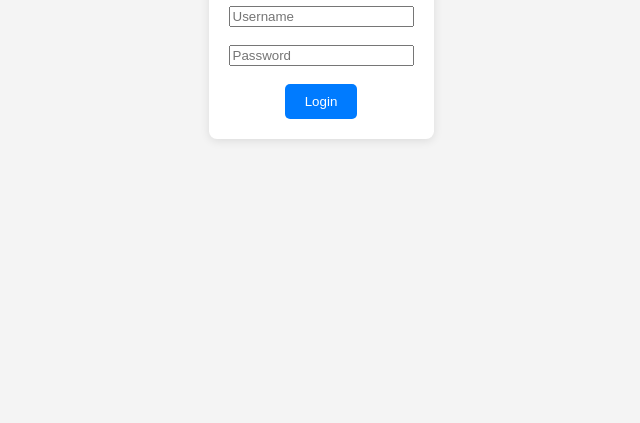
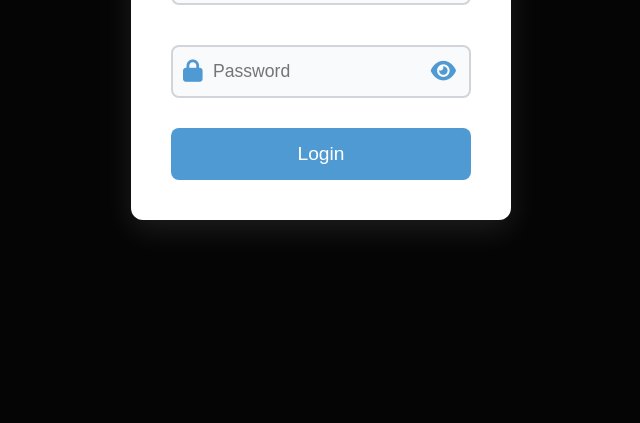
Before and after one commit to RerezzOfficial/new-apis, a website: page public/index.html in a window 1280 px wide. Shown: the part 377-800 px from the top of the page, without its empty margins (319-959 px from the left). Drawn offline with Linux system fonts and the light colour scheme.

Commit message:
Update index.html

```diff
--- a/public/index.html
+++ b/public/index.html
@@ -4,42 +4,177 @@
     <meta charset="UTF-8">
     <meta name="viewport" content="width=device-width, initial-scale=1.0">
     <title>Login</title>
+    <!-- Link Font Awesome CSS -->
+    <link href="https://cdnjs.cloudflare.com/ajax/libs/font-awesome/6.0.0-beta3/css/all.min.css" rel="stylesheet">
+
     <style>
-        body {
-            font-family: Arial, sans-serif;
+        /* Reset and basic layout */
+        * {
             margin: 0;
             padding: 0;
+            box-sizing: border-box;
+        }
+
+        body {
+            font-family: 'Segoe UI', Tahoma, Geneva, Verdana, sans-serif;
+            background: #050505;
             display: flex;
             justify-content: center;
             align-items: center;
-            height: 100vh;
-            background: #f4f4f4;
+            min-height: 100vh;
+            padding: 20px;
         }
+
         .container {
+            background-color: #ffffff;
+            padding: 40px;
+            width: 100%;
+            max-width: 380px;
+            border-radius: 12px;
+            box-shadow: 0 10px 30px rgba(255, 255, 255, 0.1);
             text-align: center;
-            background: white;
-            padding: 20px;
+            transition: all 0.3s ease-in-out;
+        }
+
+        h1 {
+            font-size: 2.5em;
+            color: #2d3748;
+            margin-bottom: 20px;
+            font-weight: 600;
+        }
+
+        /* Input field styles */
+        .input-container {
+            position: relative;
+            width: 100%;
+            margin-bottom: 20px;
+        }
+
+        input[type="text"], input[type="password"] {
+            width: 100%;
+            padding: 14px 40px;
+            margin: 10px 0;
+            border: 2px solid #d1d5db;
             border-radius: 8px;
-            box-shadow: 0 2px 10px rgba(0, 0, 0, 0.1);
+            font-size: 1.1em;
+            outline: none;
+            background: #f9fafb;
+            transition: border-color 0.3s ease, box-shadow 0.3s ease;
         }
-        button {
-            padding: 10px 20px;
-            background: #007BFF;
-            color: white;
-            border: none;
-            border-radius: 5px;
+
+        input[type="text"]:focus, input[type="password"]:focus {
+            border-color: #4f9ad2;
+            box-shadow: 0 0 8px rgba(79, 154, 210, 0.4);
+        }
+
+        input[type="text"]:hover, input[type="password"]:hover {
+            border-color: #4f9ad2;
+        }
+
+        /* Icon for input fields */
+        .input-container i {
+            position: absolute;
+            top: 50%;
+            left: 12px;
+            transform: translateY(-50%);
+            font-size: 1.4em;
+            color: #4f9ad2;
+        }
+
+        .input-container i.password-toggle {
+            right: 15px;
+            left: auto;
             cursor: pointer;
         }
+
+        /* Button styles */
+        button {
+            width: 100%;
+            padding: 15px;
+            background-color: #4f9ad2;
+            color: white;
+            font-size: 1.2em;
+            border: none;
+            border-radius: 8px;
+            cursor: pointer;
+            transition: background-color 0.3s ease, transform 0.3s ease;
+        }
+
+        button:hover {
+            background-color: #338db3;
+            transform: translateY(-3px);
+        }
+
+        /* Subtle shadow and hover effect for the form */
+        .container:hover {
+            box-shadow: 0 20px 40px rgba(0, 0, 0, 0.2);
+            transform: translateY(-10px);
+        }
+
+        /* Responsive adjustments */
+        @media (max-width: 480px) {
+            .container {
+                padding: 30px;
+                width: 90%;
+            }
+            h1 {
+                font-size: 2em;
+            }
+            button {
+                font-size: 1.1em;
+            }
+        }
+
+        /* Animation */
+        .container {
+            animation: fadeIn 1s ease-out;
+        }
+
+        @keyframes fadeIn {
+            from {
+                opacity: 0;
+                transform: translateY(20px);
+            }
+            to {
+                opacity: 1;
+                transform: translateY(0);
+            }
+        }
+
     </style>
 </head>
 <body>
     <div class="container">
         <h1>Login</h1>
         <form action="/login" method="POST">
-            <input type="text" name="username" placeholder="Username" required><br><br>
-            <input type="password" name="password" placeholder="Password" required><br><br>
+            <div class="input-container">
+                <i class="fas fa-user"></i>
+                <input type="text" name="username" placeholder="Username" required><br>
+            </div>
+
+            <div class="input-container">
+                <i class="fas fa-lock"></i>
+                <input type="password" name="password" id="password" placeholder="Password" required>
+                <i class="fas fa-eye password-toggle" id="toggle-password"></i>
+            </div>
+
             <button type="submit">Login</button>
         </form>
     </div>
+
+    <script>
+        // Toggle password visibility
+        const togglePassword = document.getElementById('toggle-password');
+        const passwordField = document.getElementById('password');
+
+        togglePassword.addEventListener('click', () => {
+            // Toggle the type of the password field between text and password
+            const type = passwordField.type === 'password' ? 'text' : 'password';
+            passwordField.type = type;
+
+            // Toggle the eye icon
+            togglePassword.classList.toggle('fa-eye-slash');
+        });
+    </script>
 </body>
 </html>
```
